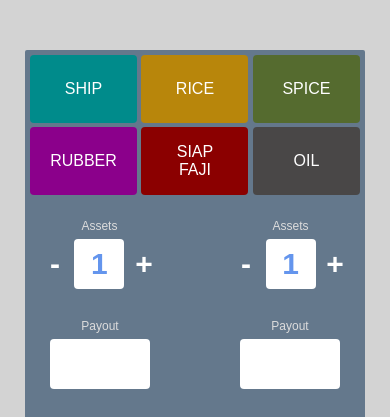
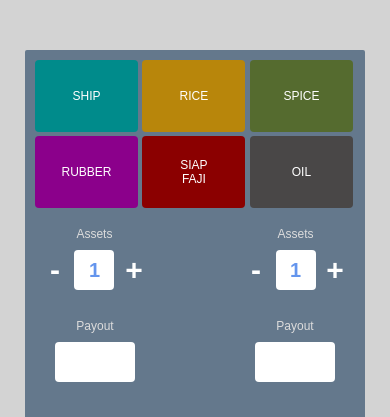
Before and after one commit to j-feigner/indonesia-mergers, a plain HTML site: page index.html in a window 390 px wide. Shown: the part 122-539 px from the top of the page. Drawn offline with Linux system fonts and the light colour scheme.

Commit message:
Mobile layout tweaks

```diff
--- a/css/mobile.css
+++ b/css/mobile.css
@@ -41,13 +41,13 @@ html, body {
 
 .value-output {
     display: inline-block;
-    width: 50px;
-    height: 50px;
+    width: 40px;
+    height: 40px;
     vertical-align: middle;
-    line-height: 50px;
+    line-height: 40px;
     margin-left: 5px;
     margin-right: 5px;
-    font-size: 32px;
+    font-size: 24px;
     font-weight: bold;
     text-align: center;
     background-color: white;
@@ -62,22 +62,22 @@ html, body {
     height: 12px;
     line-height: 12px;
     color: rgb(220, 220, 220);
-    margin-bottom: -4px;
+    margin-bottom: -6px;
 }
 
 .goods-selection {
     position: relative;
-    top: 5px;
-    width: 330px;
-    height: 140px;
+    top: 10px;
+    width: 320px;
+    height: 150px;
     margin: auto;
 }
 
 .good {
     position: relative;
     display: inline-block;
-    width: 107px;
-    height: 68px;
+    width: 103px;
+    height: 72px;
     margin: 0px;
     border: 0px;
     border-radius: 4px;
@@ -97,7 +97,7 @@ html, body {
     position: absolute;
     margin: 0px;
     color: white;
-    font-size: 16px;
+    font-size: 12px;
     text-align: center;
     top: 50%;
     left: 50%;
@@ -137,7 +137,7 @@ html, body {
     position: relative;
     width: 300px;
     height: 80px;
-    top: 30px;
+    top: 28px;
     margin: auto;
 }
 
@@ -150,7 +150,7 @@ html, body {
 }
 
 .asset .value-output {
-    font-size: 30px;
+    font-size: 20px;
     background-color: white;
     border-radius: 4px;
 }
@@ -165,16 +165,16 @@ html, body {
 
 #payout-output {
     position: relative;
-    top: 50px;
+    top: 40px;
     margin: auto;
-    width: 300px;
+    width: 280px;
     height: 80px;
     line-height: 70px;
 }
 
 .payout {
     position: absolute;
-    width: 110px;
+    width: 80px;
     margin: 0px;
 }
 
@@ -187,16 +187,18 @@ html, body {
 }
 
 #payout1Output {
-    width: 100px;
+    width: 80px;
+    margin: 0px;
 }
 
 #payout2Output {
-    width: 100px;
+    width: 80px;
+    margin: 0px;
 }
 
 .bid-selection {
     position: relative;
-    top: 80px;
+    top: 60px;
     width: 100%;
     height: 120px;
     text-align: center;
```
